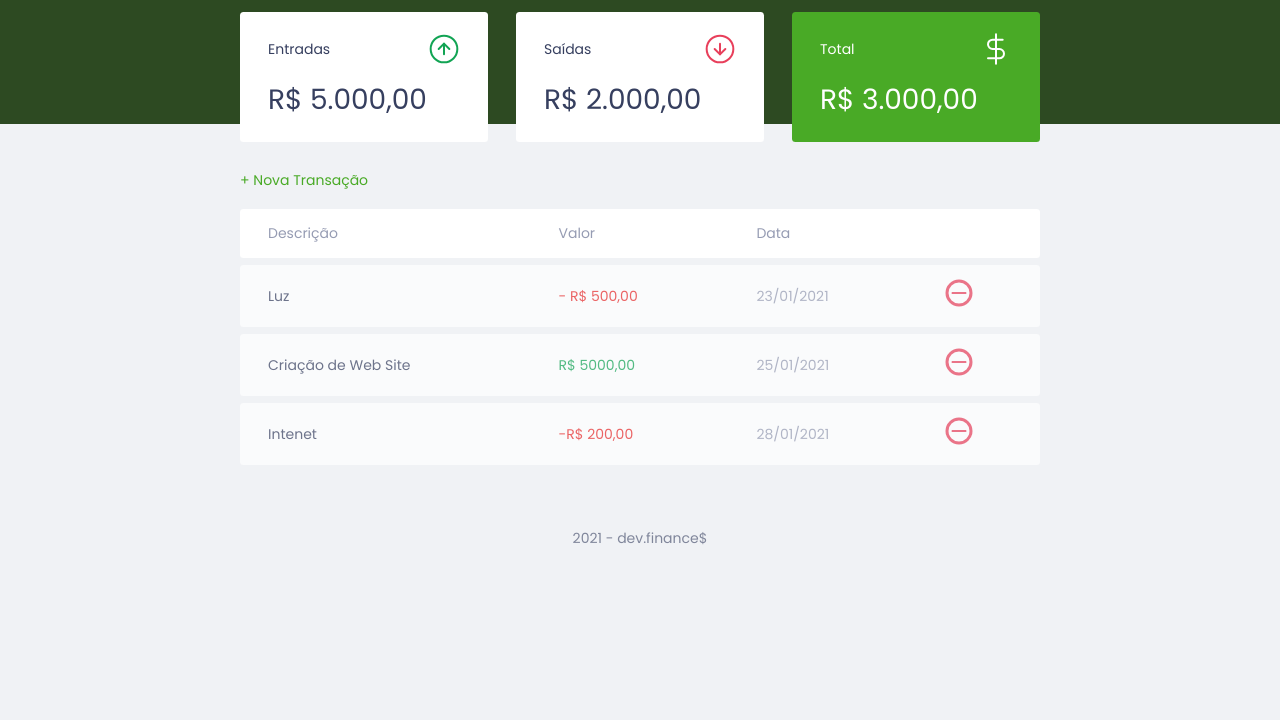
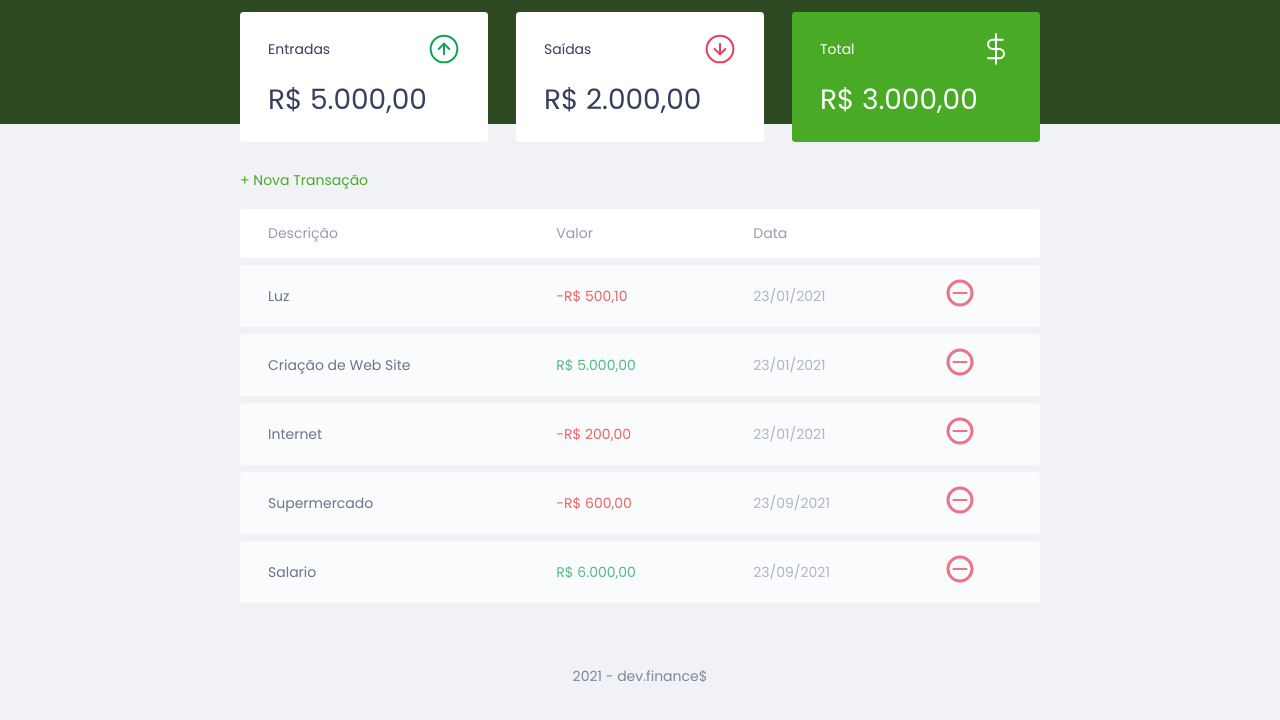
Before and after one commit to RicardMachado/DevFinances_Discover, a plain HTML site: page index.html in a window 1280 px wide. Shown: the part 74-794 px from the top of the page. Drawn offline with Linux system fonts and the light colour scheme.

Commit message:
Finalizado a Tabela de transações

```diff
--- a/index.html
+++ b/index.html
@@ -66,30 +66,7 @@
                     </tr>
                 </thead>
                 <tbody>
-                    <tr>
-                        <td class="description">Luz</td>
-                        <td class="expense">- R$ 500,00</td>
-                        <td class="date">23/01/2021</td>
-                        <td>
-                            <img src="./assets/minus.svg" alt="Remover Transação">
-                        </td>
-                    </tr>
-                    <tr>
-                        <td class="description">Criação de Web Site</td>
-                        <td class="income">R$ 5000,00</td>
-                        <td class="date">25/01/2021</td>
-                        <td>
-                            <img src="./assets/minus.svg" alt="Remover Transação">
-                        </td>
-                    </tr>
-                    <tr>
-                        <td class="description">Intenet</td>
-                        <td class="expense">-R$ 200,00</td>
-                        <td class="date">28/01/2021</td>
-                        <td>
-                            <img src="./assets/minus.svg" alt="Remover Transação">
-                        </td>
-                    </tr>
+
                 </tbody>
             </table>
         </section>
--- a/js/scripts.js
+++ b/js/scripts.js
@@ -9,11 +9,11 @@ const Modal = {
     }
 }
 
-const transaction = [
+const transactions = [
     {
         id: 1,
         description: 'Luz',
-        amount: -50000,
+        amount: -50010,
         date: '23/01/2021'
     },
     {
@@ -28,8 +28,19 @@ const transaction = [
         amount: -20000,
         date: '23/01/2021'
     },
+    {
+        id: 4,
+        description: 'Supermercado',
+        amount: -60000,
+        date: '23/09/2021'
+    },
+    {
+        id: 5,
+        description: 'Salario',
+        amount: 600000,
+        date: '23/09/2021'
+    },
 ]
-
 
 const Transaction = {
     incomes() {
@@ -46,15 +57,23 @@ const Transaction = {
 }
 
 const DOM = {
+    transactionsContainer: document.querySelector('#data-table tbody'),
+
     addTransaction(transaction, index) {
         const tr = document.createElement('tr')
         tr.innerHTML = DOM.innerHTMLTransaction(transaction)
+
+        DOM.transactionsContainer.appendChild(tr)
     },
 
     innerHTMLTransaction(transaction) {
+        const CSSclass = transaction.amount > 0 ? "income" : "expense"
+
+        const amount = Utils.formatCurrency(transaction.amount)
+
         const html = `
             <td class="description">${transaction.description}</td>
-            <td class="expense">${transaction.amount}</td>
+            <td class="${CSSclass}">${amount}</td>
             <td class="date">${transaction.date}</td>
             <td>
                 <img src="./assets/minus.svg" alt="Remover Transação">
@@ -64,4 +83,22 @@ const DOM = {
     }
 }
 
-DOM.addTransaction(transaction[1])
+//Formatação do Amount (R$)
+const Utils = {
+    formatCurrency(value) {
+        const signal = Number(value) < 0 ? "-" : ""
+
+        value = String(value).replace(/\D/g, "") //Expressão regular
+        value = Number(value) / 100
+        value = value.toLocaleString("pt-BR" , {
+            style: "currency",
+            currency: "BRL"
+        })
+
+        return(signal+value);
+    }
+}
+
+transactions.forEach(function(transaction) {
+    DOM.addTransaction(transaction)
+})
```
